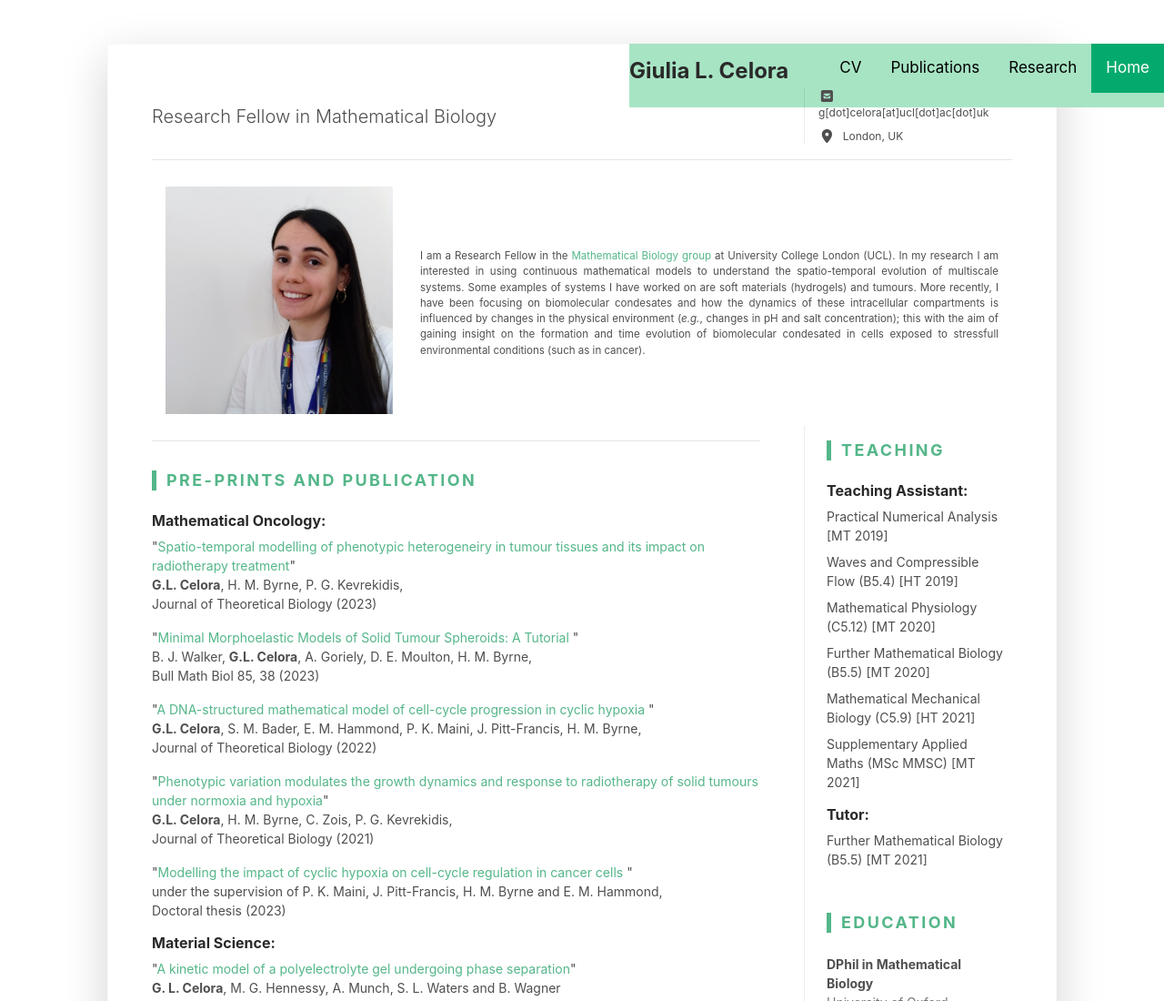
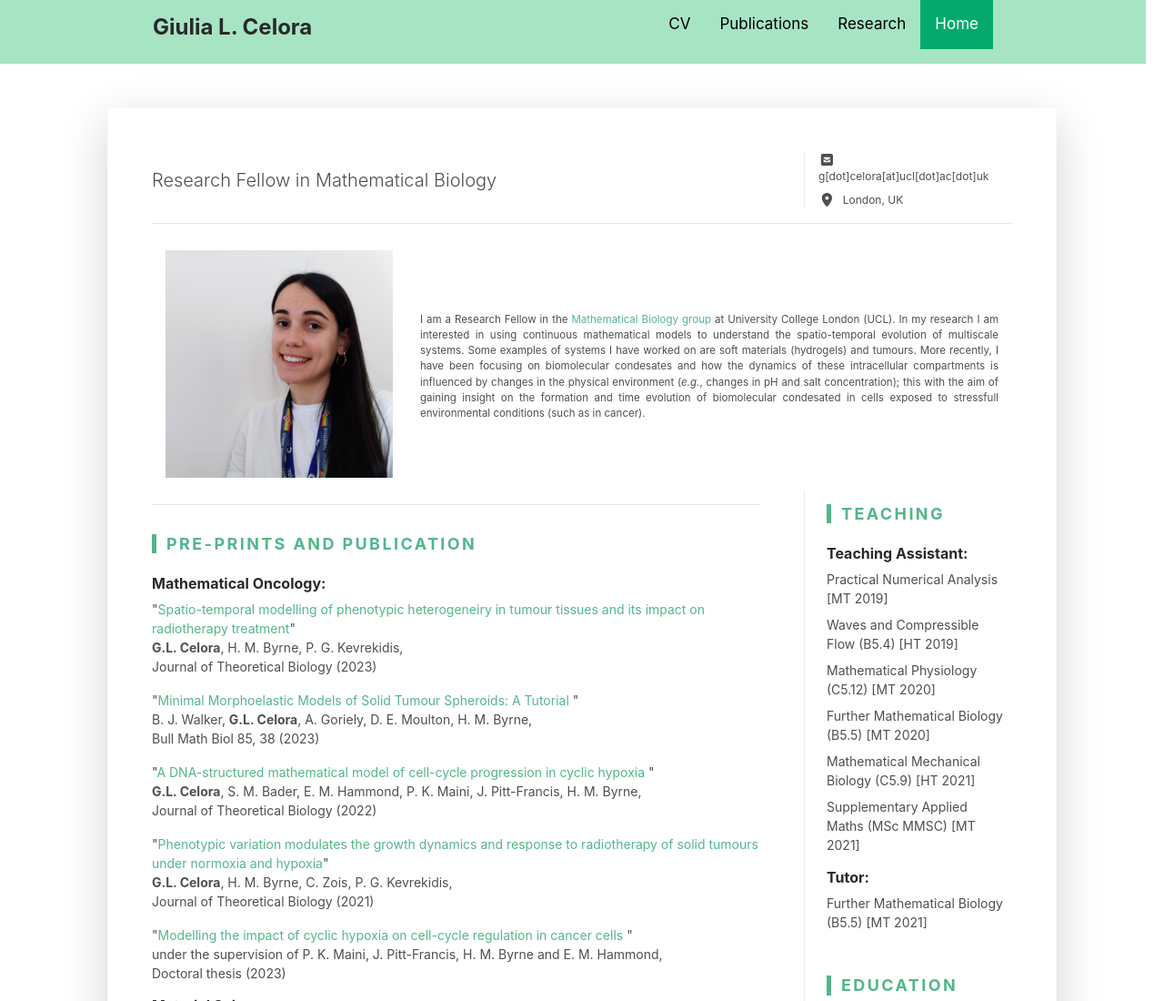
Before and after one commit to giuliacelora/giuliacelora.github.io, a plain HTML site: page index.html in a window 1280 px wide. Shown: the top 1100 px of the page at 91% size. Drawn offline with Linux system fonts and the light colour scheme.

Commit message:
Update index.html

```diff
--- a/index.html
+++ b/index.html
@@ -29,8 +29,8 @@
   justify-content: space-around;
 
   align-items: center;
-  position: absolute;
-  right: 0;
+   margin-left: auto;
+ margin-right: 20px;
   background-color: #A7E4C4;
   padding: 0px;
 }
```
